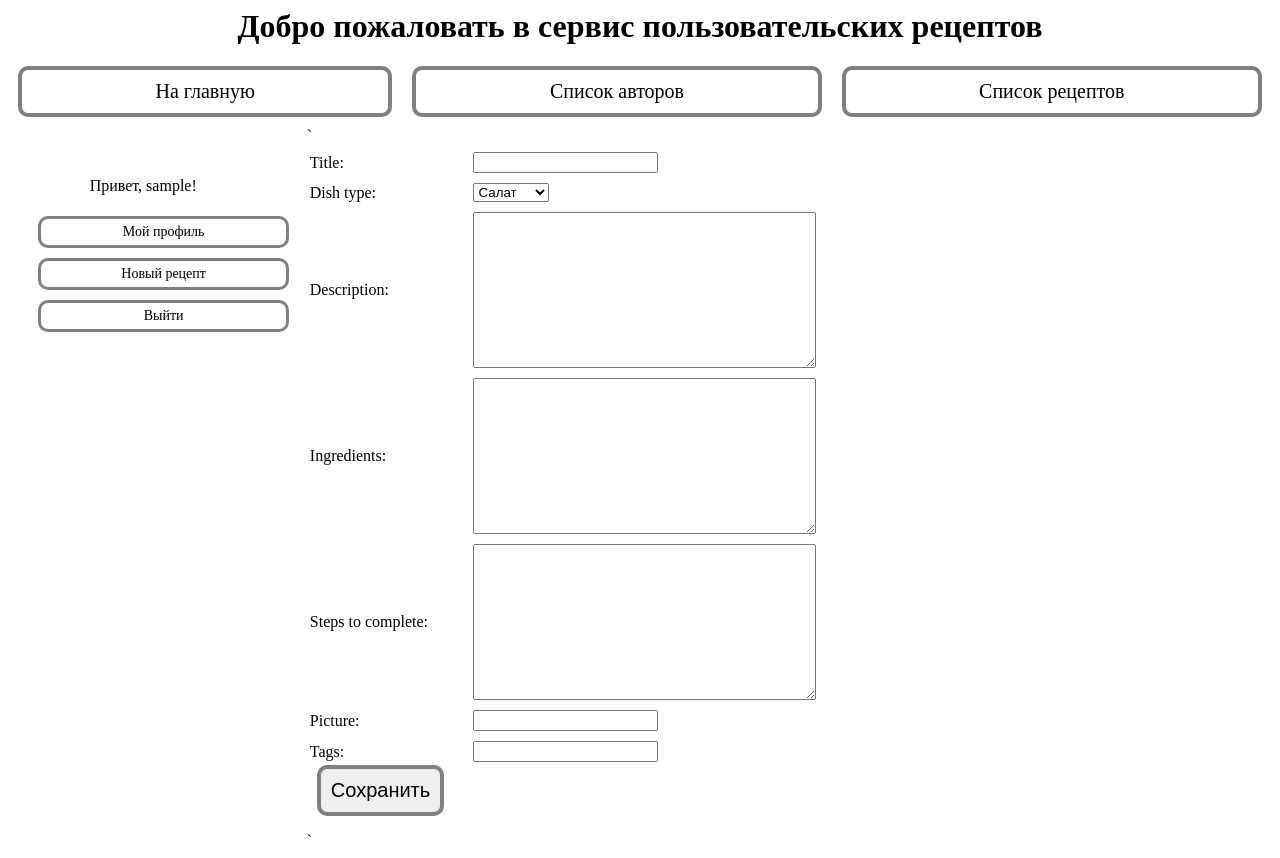
After one commit to Odyvia42/UsersRecipes-Django, a Django app: page /add-recipe in a window 1280 px wide. The commit adds this page. Run offline with Django 4.2, Linux system fonts and the light colour scheme; the visitor is signed in with stand-in values (Sample User, id 1).

Commit message:
Реализована возможность добавления рецепта пользователями через общий интерфейс сайта.

```diff
--- a/recipeblog/forms.py
+++ b/recipeblog/forms.py
@@ -1,6 +1,8 @@
 from django.contrib.auth.forms import UserCreationForm
 from .models import User
 from django import forms
+from django.forms import ModelForm
+from .models import Recipe
 
 class RegisterUserForm(UserCreationForm):
     email = forms.EmailField(max_length=50)
@@ -8,3 +10,9 @@ class RegisterUserForm(UserCreationForm):
     class Meta:
         model = User
         fields = ('username', 'email', 'password1', 'password2')
+
+class RecipeForm(ModelForm):
+
+    class Meta:
+        model = Recipe
+        fields = ('title', 'dish_type', 'description', 'ingredients', 'steps_to_complete', 'picture', 'tags')
--- /dev/null
+++ b/recipeblog/templates/add-recipe.html
@@ -0,0 +1,54 @@
+{% extends 'index.html' %}
+
+{% block styles %}
+{% load static %}
+    <link rel="stylesheet" href=" {% static 'recipeblog/detail-pages.css'%}">
+{% endblock %}
+
+    {% block homebutton %}
+    <a href=" {% url 'home' %} " class="button">На главную</a>
+    {% endblock %}
+
+{% block content %}
+
+
+    {% if request.user.is_authenticated %}
+        `{% if submitted %}
+            <h2>Новый рецепт</h2>
+            <div class="usernav">
+                <p>Рецепт успешно сохранён</p>
+                <br/>
+                <a href=" {% url 'add-recipe' %}" class="button userlogin">Добавить ещё один рецепт</a>
+                <a href=" {% url 'recipe-list' %}" class="button userlogin">Перейти в список рецептов</a>
+            </div>
+        {% else %}
+            <form action="" method="POST">
+                {% csrf_token %}
+                {% for field in form %}
+                    <div class="fieldWrapper">
+                        <table width="85%">
+                            <tr>
+                                <td>{{ field.errors }}</td>
+
+                            </tr>
+                            <tr>
+                                <td width="25%">{{ field.label_tag }} </td>
+                                <td>{{ field }}</td>
+                            </tr>
+                            {% if field.help_text %}
+                            <tr>
+                                <td><p class="help">{{ field.help_text|safe }}</p></td>
+                            </tr>
+                            {% endif %}
+                        </table>
+                    </div>
+                {% endfor %}
+                <input type="submit" value="Сохранить" class="button">
+            </form>
+        {% endif %}`
+    {% else %}
+        <h2 style="color: red">Недостаточно прав для просмотра страницы</h2>
+        <p>Чтобы просматривать эту страницу нужно войти на сайт.</p>
+    {% endif %}
+
+{% endblock %}
--- a/recipeblog/templates/index.html
+++ b/recipeblog/templates/index.html
@@ -24,6 +24,7 @@
             {% if request.user.is_authenticated %}
                 <p>Привет, {{ request.user.username }}!</p>
                 <a href=" {% url 'my-profile' request.user.id %}" class="button userlogin myprofile">Мой профиль</a>
+                <a href=" {% url 'add-recipe' %}" class="button userlogin">Новый рецепт</a>
                 <a href=" {% url 'logout' %}" class="button userlogin">Выйти</a>
             {% else %}
                 <a href=" {% url 'login' %}" class="button userlogin">Войти на сайт</a>
--- a/recipeblog/urls.py
+++ b/recipeblog/urls.py
@@ -17,5 +17,6 @@ urlpatterns=[
     path('accounts/', include('django.contrib.auth.urls')),
     path('register_user/', views.register_user, name='register_user'),
     path('users/<int:pk>/my-profile/', views.show_current_user_profile, name='my-profile'),
+    path('add-recipe', views.add_recipe, name='add-recipe')
 
 ]
--- a/recipeblog/views.py
+++ b/recipeblog/views.py
@@ -2,12 +2,12 @@ from django.contrib.auth import authenticate
 from django.core.paginator import Paginator
 from django.db.models import F, Count
 from django.shortcuts import render, redirect
-from django.http import HttpRequest, HttpResponse, request
+from django.http import HttpRequest, HttpResponse, request, HttpResponseRedirect
 from django.views import generic
 from django.views.generic import ListView
 from django.contrib.auth.forms import UserCreationForm
 
-from recipeblog.forms import RegisterUserForm
+from recipeblog.forms import RegisterUserForm, RecipeForm
 from recipeblog.models import User, Recipe
 
 
@@ -109,3 +109,21 @@ def sort_user_list_by_recipes_amount_desc(request):
                   {'users': users,
                    'paged_users': paged_users,
                    })
+
+
+def add_recipe(request):
+    submitted = False
+    if request.method == 'POST':
+        form = RecipeForm(request.POST)
+        if form.is_valid():
+            instance = form.save(commit=False)
+            instance.author = request.user
+            instance.save()
+            return HttpResponseRedirect('/add-recipe?submitted=True')
+    else:
+        form = RecipeForm
+        if 'submitted' in request.GET:
+            submitted = True
+    return render(request, 'add-recipe.html',
+                  {'form': form,
+                   'submitted': submitted})
```
